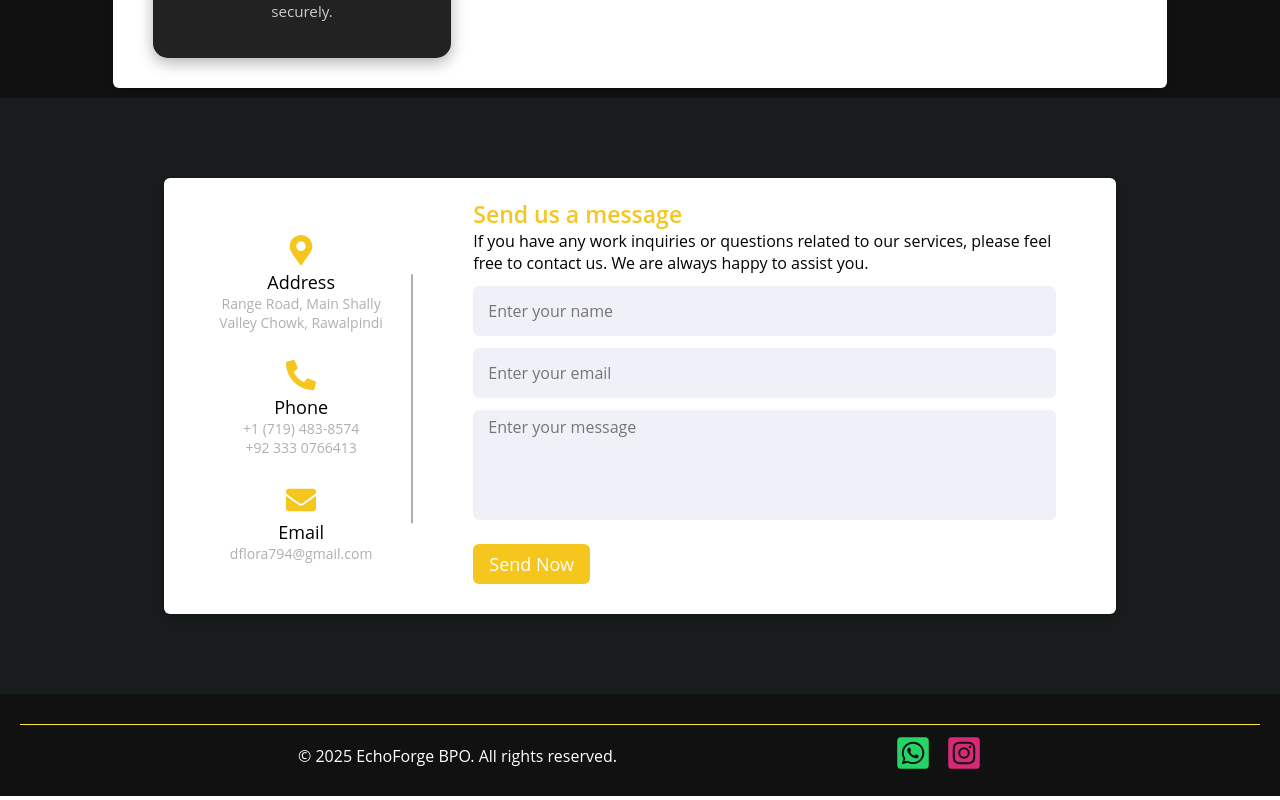
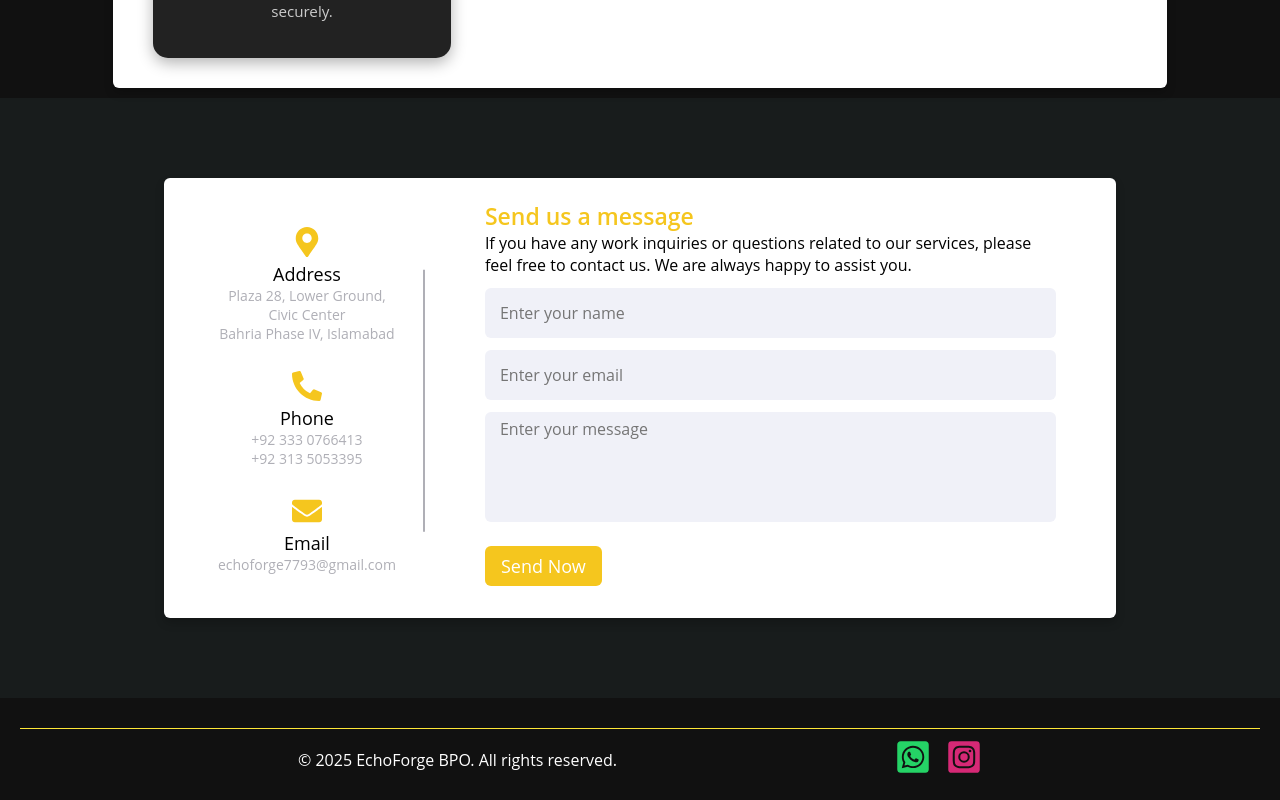
Before and after one commit to gulfarazkhanniazi/echoforge-bpo, a Next.js app: page / in a window 1280 px wide. Shown: the part 3991-4791 px from the top of the page. Built offline with nearby package versions, Linux system fonts and the light colour scheme.

Commit message:
feat: Update job application and contact details, add new Verifiers position, and enhance error handling in forms

```diff
--- a/app/components/ApplyJob.js
+++ b/app/components/ApplyJob.js
@@ -41,8 +41,8 @@ export default function ApplyJob({ slug }) {
 
     if (!result.success) {
       const newErrors = {};
-      result.error.errors.forEach((err) => {
-        if (err.path[0]) newErrors[err.path[0]] = err.message;
+      result?.error?.errors?.forEach((err) => {
+        if (err?.path[0]) newErrors[err?.path[0]] = err.message;
       });
       setErrors(newErrors);
       return false;
--- a/app/components/ContactUs.js
+++ b/app/components/ContactUs.js
@@ -82,21 +82,21 @@ export default function ContactUs() {
             <div className="address details">
               <FaMapMarkerAlt className="c-icon" size={30} />
               <div className="topic">Address</div>
-              <div className="text-one">Range Road, Main Shally</div>
-              <div className="text-two">Valley Chowk, Rawalpindi</div>
+              <div className="text-one">Plaza 28, Lower Ground, Civic Center</div>
+              <div className="text-two">Bahria Phase IV, Islamabad</div>
             </div>
 
             <div className="phone details">
               <FaPhoneAlt className="c-icon" size={30} />
               <div className="topic">Phone</div>
-              <div className="text-one">+1 (719) 483-8574</div>
-              <div className="text-two">+92 333 0766413</div>
+              <div className="text-one">+92 333 0766413</div>
+              <div className="text-two">+92 313 5053395</div>
             </div>
 
             <div className="email details">
               <FaEnvelope className="c-icon" size={30} />
               <div className="topic">Email</div>
-              <div className="text-one">dflora794@gmail.com</div>
+              <div className="text-one">echoforge7793@gmail.com</div>
               {/* <div className="text-two">info.codinglab@gmail.com</div> */}
             </div>
           </div>
```
Also changed, not shown: app/components/Jobs.js (+14 -6 lines), app/data/jobs.js (+14 -0 lines).
